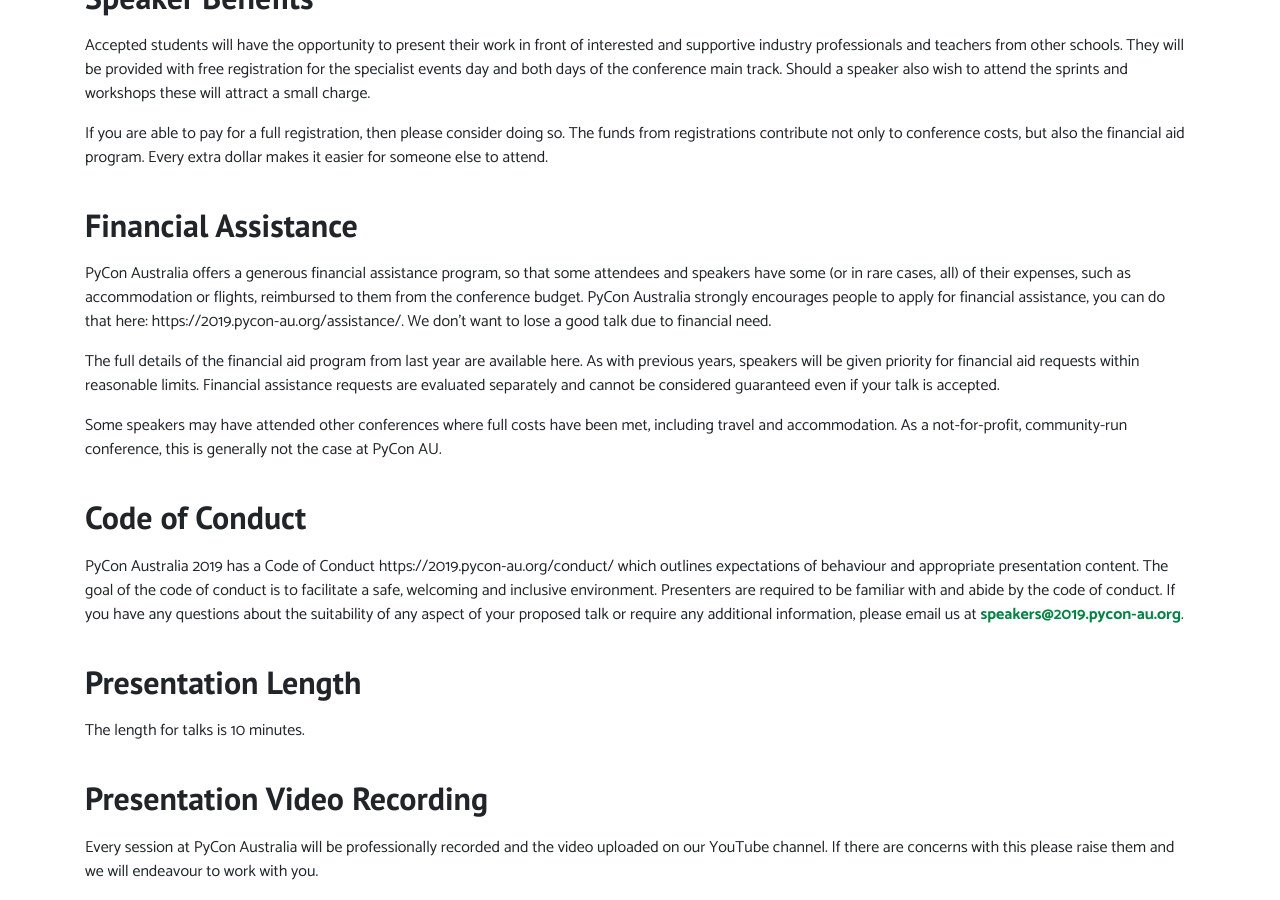
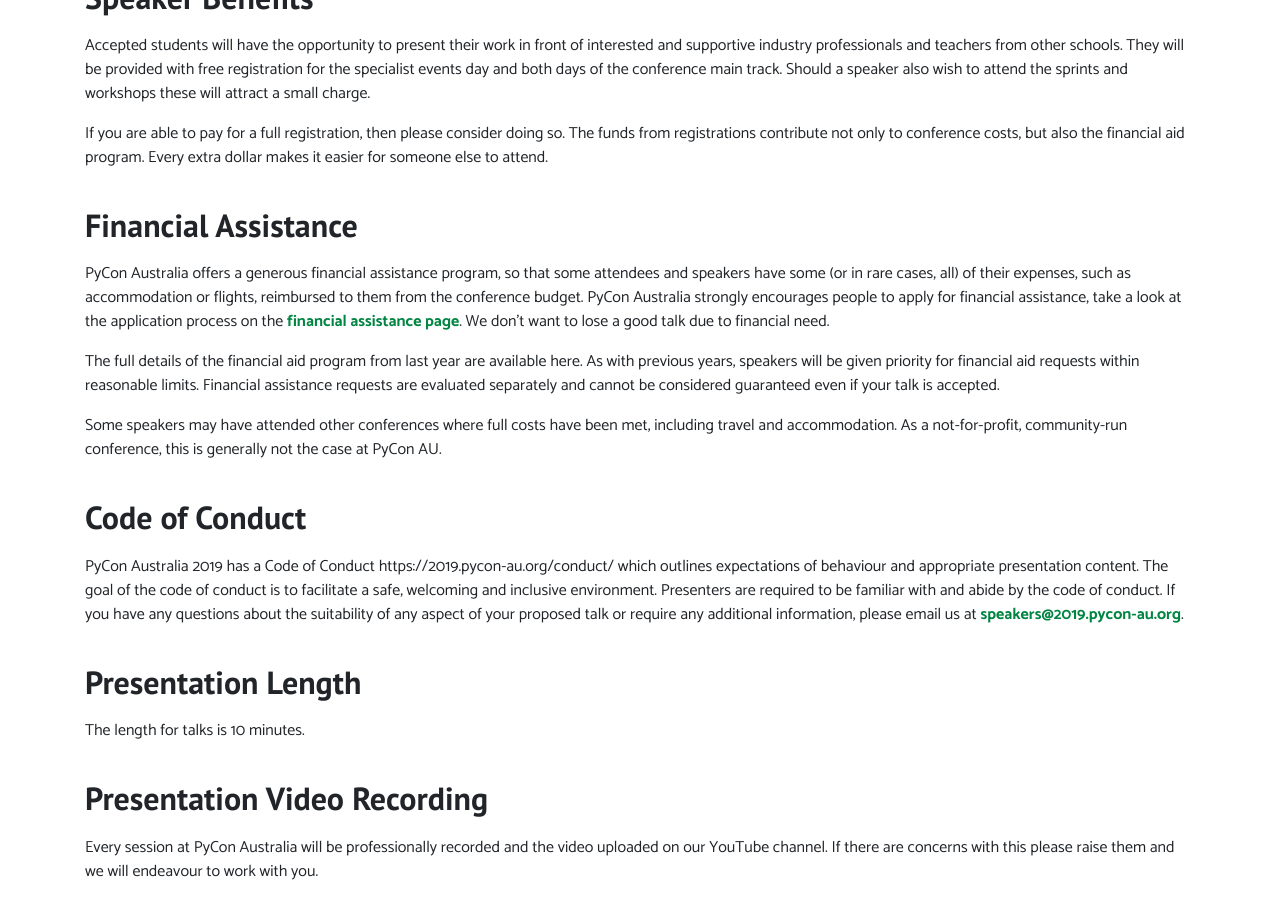
Before and after one commit to pyconau/2019.pycon-au.org, a Jekyll site: the page built from _pages/student-showcase.md, in a window 1280 px wide and 900 px high, scrolled down 962 px. Built offline with Jekyll 4.4.1, drawn with Linux system fonts in a browser that asks for light colours.

Commit message:
Update _pages/student-showcase.md
Co-Authored-By: hogesonline <hogesonline@gmail.com>

```diff
--- a/_pages/student-showcase.md
+++ b/_pages/student-showcase.md
@@ -31,7 +31,7 @@ Accepted students will have the opportunity to present their work in front of in
 If you are able to pay for a full registration, then please consider doing so. The funds from registrations contribute not only to conference costs, but also the financial aid program. Every extra dollar makes it easier for someone else to attend.
 
 ## Financial Assistance
-PyCon Australia offers a generous financial assistance program, so that some attendees and speakers have some (or in rare cases, all) of their expenses, such as accommodation or flights, reimbursed to them from the conference budget. PyCon Australia strongly encourages people to apply for financial assistance, you can do that here: https://2019.pycon-au.org/assistance/. We don't want to lose a good talk due to financial need.
+PyCon Australia offers a generous financial assistance program, so that some attendees and speakers have some (or in rare cases, all) of their expenses, such as accommodation or flights, reimbursed to them from the conference budget. PyCon Australia strongly encourages people to apply for financial assistance, take a look at the application process on the [financial assistance page](/assistance/). We don't want to lose a good talk due to financial need.
 
 The full details of the financial aid program from last year are available here. As with previous years, speakers will be given priority for financial aid requests within reasonable limits. Financial assistance requests are evaluated separately and cannot be considered guaranteed even if your talk is accepted.
 
```
